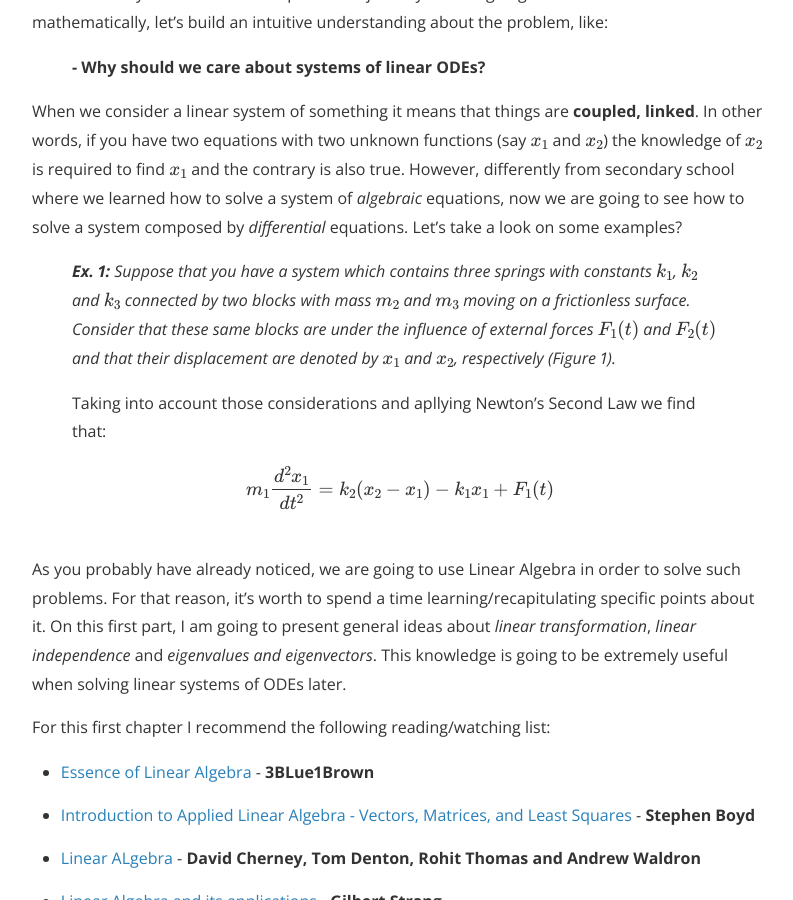
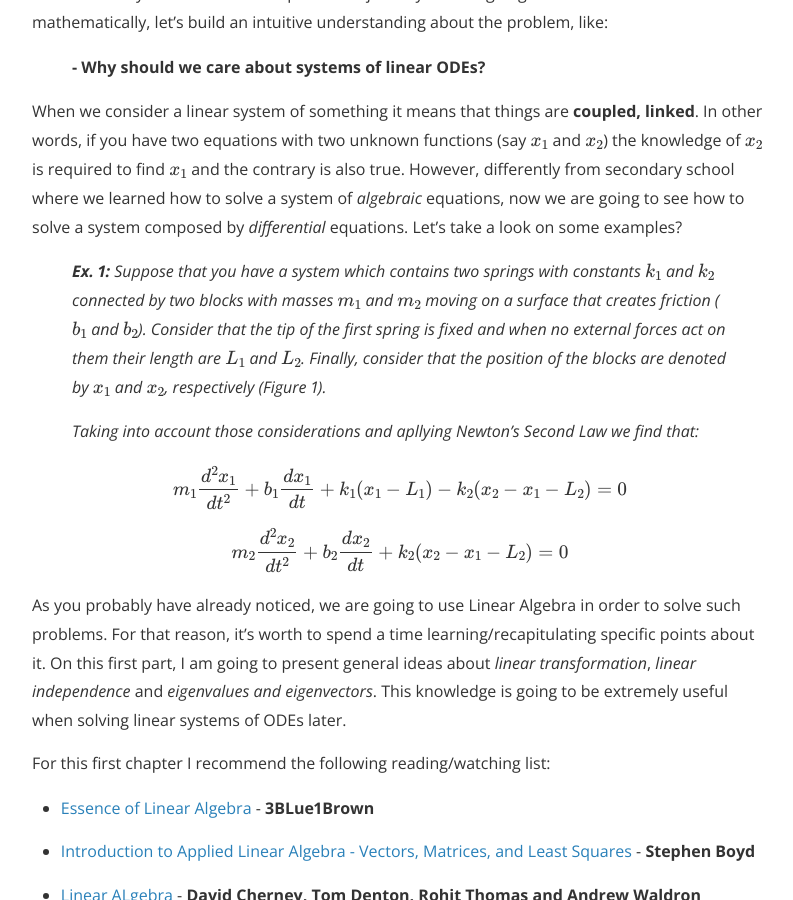
Before and after one commit to vic1309/lerofly, a Jekyll site: the page built from _posts/2019-06-06-linear_pt1.markdown, in a window 1280 px wide and 900 px high, scrolled down 727 px. Shown: the whole window, without its empty margins (240-1033 px from the left). Built offline with Jekyll 4.4.1, drawn with Linux system fonts in a browser that asks for light colours; nearby versions of some CDN libraries; formulas are drawn with MathJax 3; a script that is not in the unit is left out.

Commit message:
Update 2019-06-06-linear_pt1.markdown

```diff
--- a/_posts/2019-06-06-linear_pt1.markdown
+++ b/_posts/2019-06-06-linear_pt1.markdown
@@ -17,13 +17,13 @@ We have finally reached the last topic on our journey! Before going into and att
 When we consider a linear system of something it means that things are **coupled, linked**. In other words, if you have two equations with two unknown functions (say $x_1$ and $x_2$) the knowledge of $x_2$ is required to find $x_1$ and the contrary is also true. However, differently from secondary school where we learned how to solve a system of *algebraic* equations, now we are going to see how to solve a system composed by *differential* equations. Let's take a look on some examples?
 
 
-> *__Ex. 1:__* *Suppose that you have a system which contains three springs with constants $k_1$, $k_2$ and $k_3$ connected by two blocks with mass $m_2$ and $m_3$ moving on a frictionless surface. Consider that these same blocks are under the influence of external forces $F_1(t)$ and $F_2(t)$ and that their displacement are denoted by $x_1$ and $x_2$, respectively (Figure 1).*
+> *__Ex. 1:__* *Suppose that you have a system which contains two springs with constants $k_1$ and $k_2$ connected by two blocks with masses $m_1$ and $m_2$ moving on a surface that creates friction ($b_1$ and $b_2$). Consider that the tip of the first spring is fixed and when no external forces act on them their length are $L_1$ and $L_2$. Finally, consider that the position of the blocks are denoted by $x_1$ and $x_2$, respectively (Figure 1).*
 
-> Taking into account those considerations and apllying Newton's Second Law we find that:
+> *Taking into account those considerations and apllying Newton's Second Law we find that:*
 
-> $$ \begin{equation} m_1 \frac{d^2 x_1}{dt^2} = k_2(x_2 - x_1) - k_1 x_1 + F_1(t) \label{eq:one} \end{equation}$$
+> $$\begin{equation} m_1 \frac{d^2 x_1}{dt^2} + b_1 \frac{d x_1}{dt} + k_1(x_1 - L_1) - k_2(x_2 - x_1 - L_2) = 0 \label{eq:one} \end{equation}$$
 
-> $$ $$
+> $$\begin{equation} m_2 \frac{d^2 x_2}{dt^2} + b_2 \frac{d x_2}{dt} + k_2(x_2 - x_1 - L_2) = 0 \label{eq:two} \end{equation}$$
 
 
 As you probably have already noticed, we are going to use Linear Algebra in order to solve such problems. For that reason, it's worth to spend a time learning/recapitulating specific points about it. On this first part, I am going to present general ideas about *linear transformation*, *linear independence* and *eigenvalues and eigenvectors*. This knowledge is going to be extremely useful when solving linear systems of ODEs later.
```
